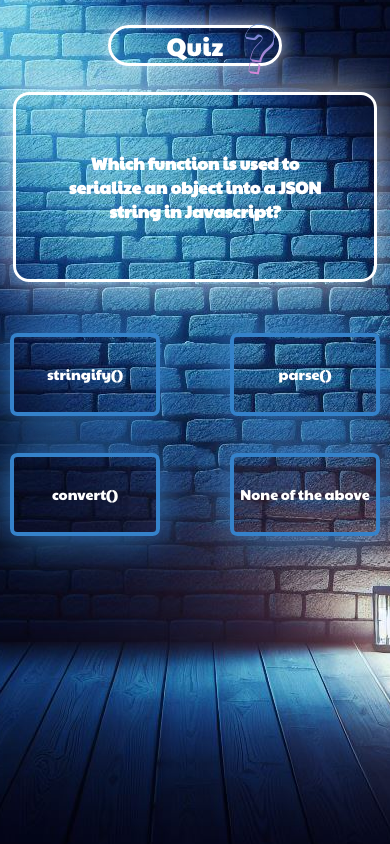
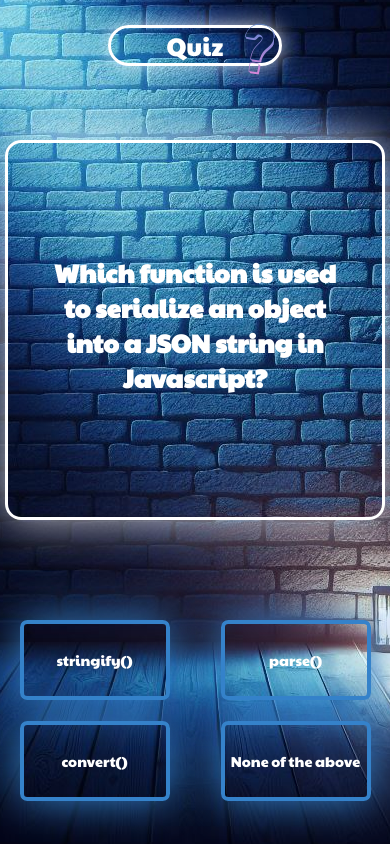
Before and after one commit to kna1703/quiz_react, a React (Vite) app: page / in a window 390 px wide. Built offline with nearby package versions, Linux system fonts and the light colour scheme.

Commit message:
style question mobile

```diff
--- a/src/components/ButtonAnswer/ButtonAnswer.css
+++ b/src/components/ButtonAnswer/ButtonAnswer.css
@@ -34,12 +34,12 @@
 @media only screen and (max-width: 430px) {
   .btn-answer {
     width: 150px;
-    height: 83px;
+    height: 80px;
     font-size: 0.9rem;
   }
   .bouton-grid {
     grid-template-columns: 200px 200px;
     grid-template-rows: 100px 100px;
-    gap: 20px;
+    /* gap: 0.5rem; */
   }
 }
--- a/src/components/ButtonAnswer/ButtonAnswer.jsx
+++ b/src/components/ButtonAnswer/ButtonAnswer.jsx
@@ -4,9 +4,7 @@ import "./ButtonAnswer.css";
 
 function ButtonAnswer({
   index,
-  isCorrect,
   setCorrect,
-  elementVisible,
   setElementVisible,
   buttonsDisabled,
   setButtonsDisabled,
--- a/src/components/question/question/question.css
+++ b/src/components/question/question/question.css
@@ -10,12 +10,20 @@ h2 {
 }
 
 @media only screen and (max-width: 430px) {
-    .box {
-    margin: 0 auto;
+  .box {
+    margin: 3rem auto;
     width: 70%;
+    /* height: 30%; */
+    padding: 0 5vw 0;
+    min-height: 290px;
+    min-width: 290px;
+    display: flex;
+    align-items: center;
+    vertical-align: center;
   }
 
   h2 {
-    font-size: 2vh;
+    font-size: 3vh;
+    min-height: 150px;
   }
 }
```
